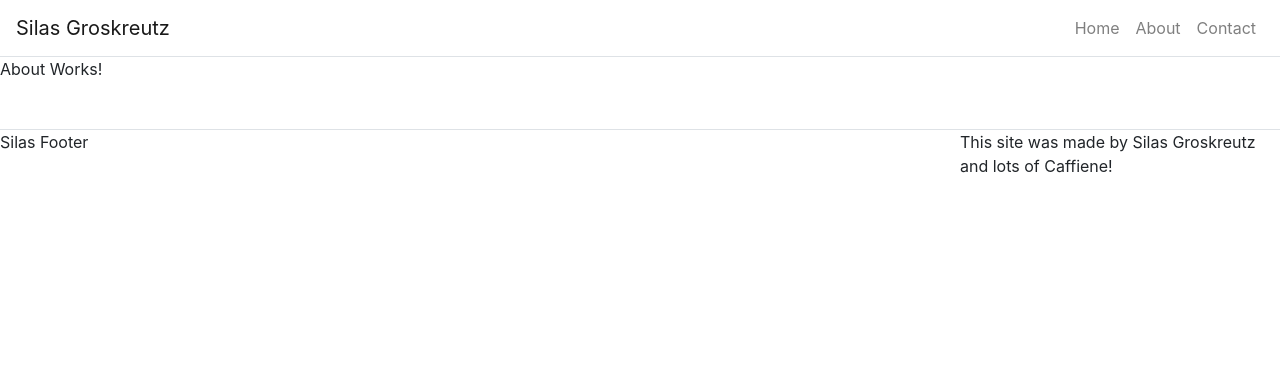
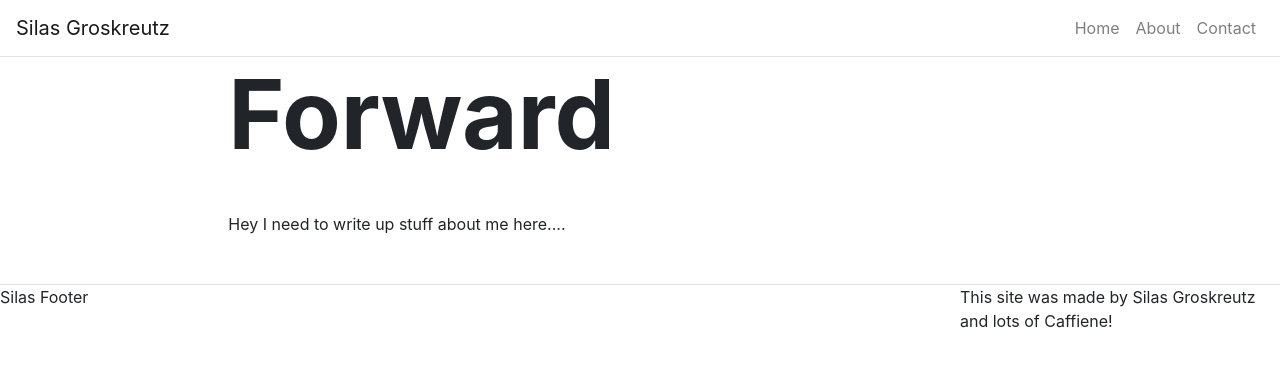
Before and after one commit to silasgroskreutz/react_portfolio_site, a React (Create React App) app: page /about in a window 1280 px wide. Shown: the top 366 px of the page. Built offline with nearby package versions, Linux system fonts and the light colour scheme.

Commit message:
About page working

```diff
--- a/src/App.js
+++ b/src/App.js
@@ -28,12 +28,12 @@
         subText: 'See my projects below'
       },
       about: {
-        title: 'Forward',
+        title: 'About Me',
         subTitle: 'This is About subtitle',
         subText: 'About Subtext'
       },
       contact: {
-        title: 'Forward',
+        title: 'Contact Title',
         subtitle: 'This is Contact subtitle',
         subText: 'Contact Subtext'
       }
--- /dev/null
+++ b/src/components/Content.js
@@ -0,0 +1,16 @@
+import React from 'react';
+import Container from 'react-bootstrap/Container';
+import Row from 'react-bootstrap/Row';
+import Col from 'react-bootstrap/Col';
+
+function Content(props) {
+  return (
+    <Container fluid={true}>
+      <Row className='justify-content-center'>
+        <Col md={8}>{props.children}</Col>
+      </Row>
+    </Container>
+  );
+}
+
+export default Content;
--- a/src/pages/AboutPage.js
+++ b/src/pages/AboutPage.js
@@ -1,7 +1,15 @@
 import React from 'react';
+import Hero from '../components/Hero';
+import Content from '../components/Content';
 
 function AboutPage(props) {
-  return <p>About Works!</p>;
+  return (
+    <div>
+      <Hero title={props.title} />
+
+      <Content>Hey I need to write up stuff about me here....</Content>
+    </div>
+  );
 }
 
 export default AboutPage;
```
